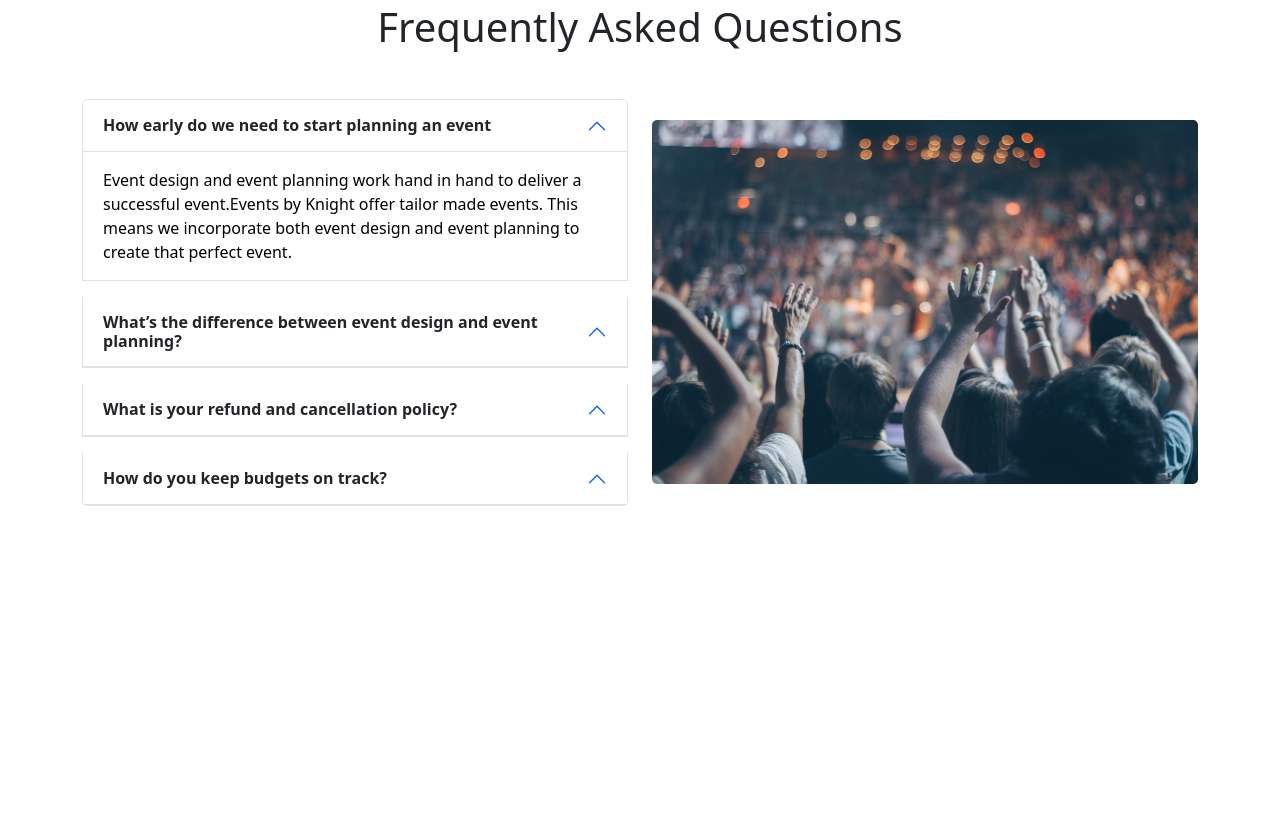
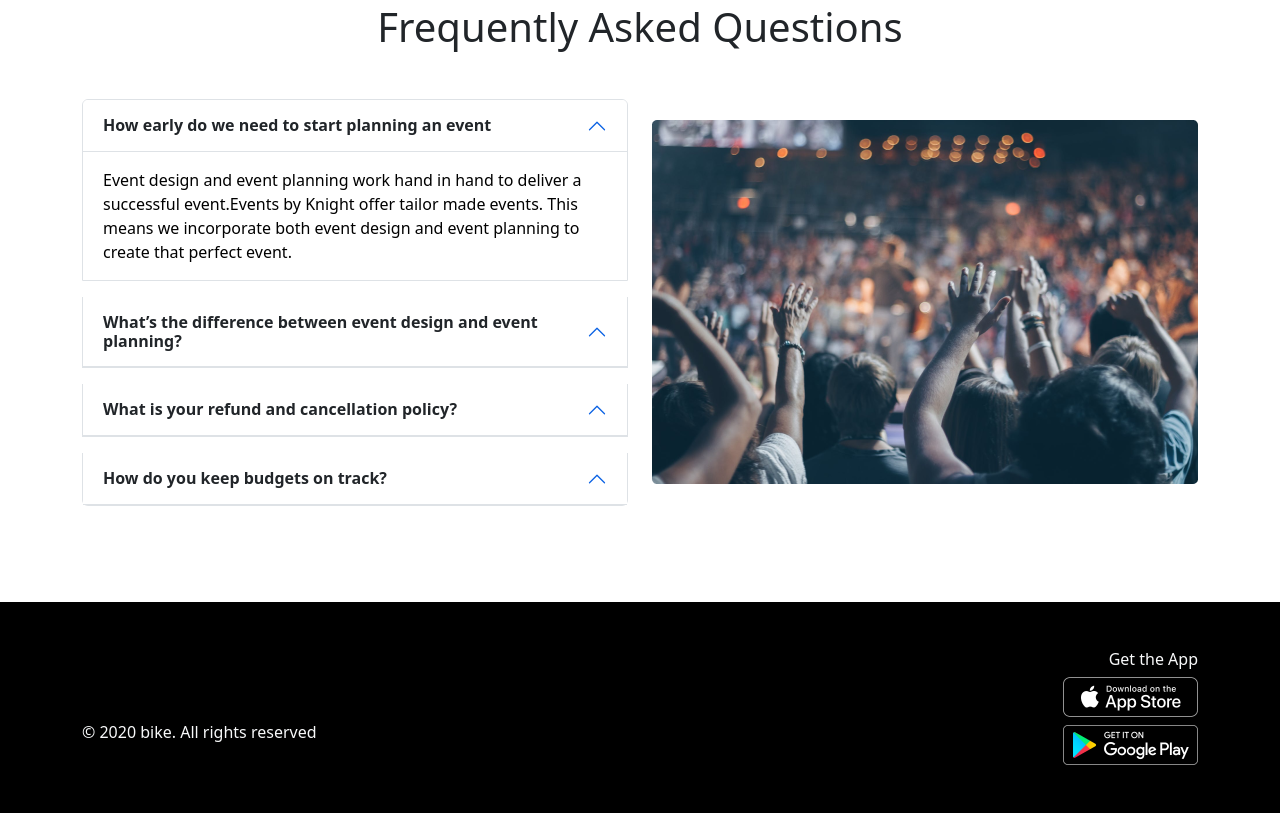
Before and after one commit to Rabiullah-Rabi/convention-center, a plain HTML site: page index.html in a window 1280 px wide. Shown: the part 2660-3473 px from the top of the page. Before the commit the page ends 3262 px from the top, so only its background shows below. Drawn offline with nearby package versions, Linux system fonts and the light colour scheme.

Commit message:
foter added

```diff
--- a/index.html
+++ b/index.html
@@ -347,13 +347,33 @@
                       </div>
                     </div>
                   </div>
-                  <div class="col-md-6 col-sm-12 d-flex flex-column justify-content-center align-items-start">
+                  <div class="col-md-6 col-sm-12 d-flex flex-column justify-content-center align-items-md-end">
                     <img src="assets/images/people.png" alt="wedding-photo" class="img-fluid">
                   </div>
               </div>
           </div>
       </section>
     </main>
+    <!-- Footer section -->
+    <footer class="bg-black">
+      <div class="container py-5">
+        <div class="row align-items-center flex-column-reverse flex-md-row">
+          <div class="col-12 col-md-4 display-md-none">
+            <p class="text-light m-0 text-sm-center text-md-start mt-sm-5">© 2020 bike. All rights reserved</p>
+          </div>
+          <div class="col-12 col-md-4"></div>
+          <div class="col-12 col-md-4">
+            <div class="d-flex flex-column align-items-md-end align-items-sm-center">
+              <h6 class="text-light">Get the App</h6>
+              <div class="d-flex flex-column align-items-md-end align-items-sm-center">
+                <img src="assets/icons/app-store.png" alt="" class="img-fluid w-50 mb-2">
+                <img src="assets/icons/play-store.png" alt="" class="img-fluid w-50">
+              </div>
+            </div>
+          </div>
+        </div>
+      </div>
+    </footer>
 <!-- Bootstrap Js CDN -->
     <script src="https://cdn.jsdelivr.net/npm/bootstrap@5.2.0/dist/js/bootstrap.bundle.min.js" integrity="sha384-A3rJD856KowSb7dwlZdYEkO39Gagi7vIsF0jrRAoQmDKKtQBHUuLZ9AsSv4jD4Xa" crossorigin="anonymous"></script>
   </body>
```
Also changed, not shown: assets/icons/app-store.png (added), assets/icons/play-store.png (added).
